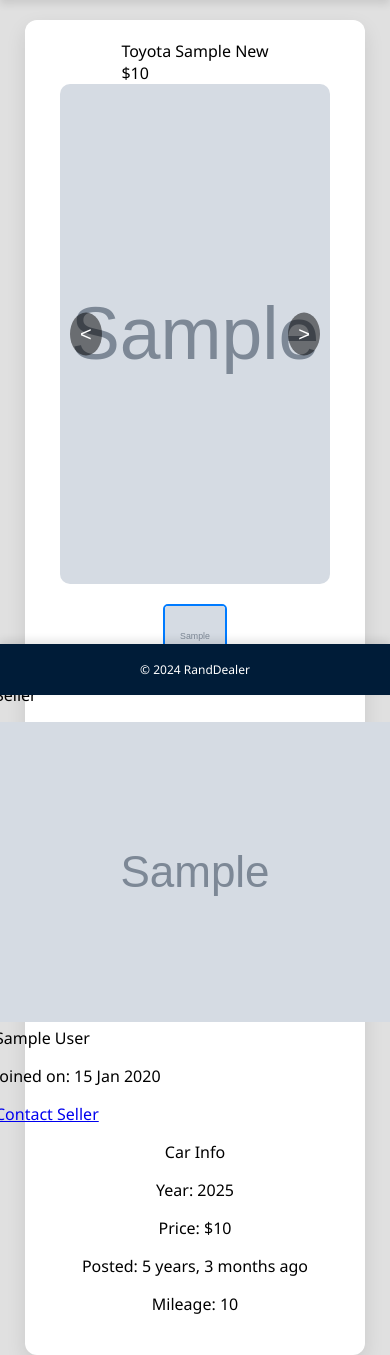
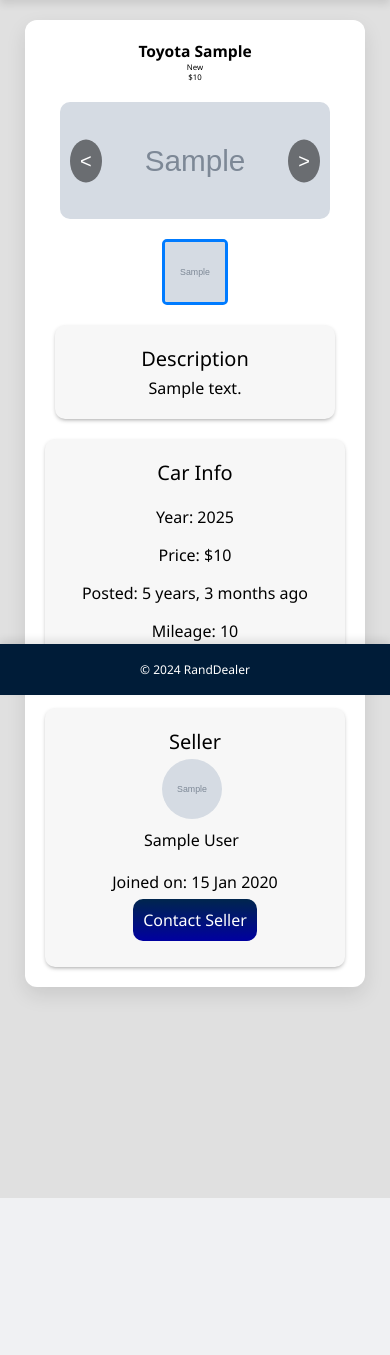
Before and after one commit to Gin154/RandDealer, a Django app: page /car/1 in a window 390 px wide. Shown: the part 149-1504 px from the top of the page. After the commit the page ends 1347 px from the top, so only its background shows below. Run offline with Django 5.2, Linux system fonts and the light colour scheme; tables that the repository leaves empty hold one stand-in row (values such as "Sample post"); grey boxes marked "Sample" are stand-in pictures.

Commit message:
Update 1.4.4
Improved visuals
-Added shadow to separate car info and seller info
-Added scale animation on hover to thumbnails
-Animations are now smoother
-Improved compatibility with smaller screens

Added information
-Car description field

```diff
--- a/main/RandDealer/templates/car.html
+++ b/main/RandDealer/templates/car.html
@@ -46,6 +46,12 @@
                         data-index="{{ forloop.counter0 }}">
                 {% endfor %}
             </div>
+        </div>
+
+
+        <div class="containersectiondescription">
+            <span>Description</span>
+            {{ car.description }}
         </div>
 
         <div class="containersection3">
--- a/main/static/styles/RandDealer/car.css
+++ b/main/static/styles/RandDealer/car.css
@@ -2,9 +2,8 @@
     display: flex;
     flex-direction: column;
     align-items: center;
-    height: 100vh;
     width: 100%;
-    margin-bottom: 100px;
+    margin-bottom: 25vh;
     margin-top: 20px;
     gap: 20px;
 
@@ -13,6 +12,7 @@
     display: flex;
     flex-direction: column;
     align-items: center;
+    gap: 20px;
     width: 50%;
     max-width: 50%;
     min-width: 300px;
@@ -44,7 +44,7 @@
     margin: 0 auto;
     overflow: hidden;
     border-radius: 10px;
-    height: 500px;
+    height: 30vw;
     display: flex;
     justify-content: center;
     align-items: center;
@@ -86,19 +86,190 @@
 }
 .thumbnails {
     display: flex;
+    flex-wrap: wrap;
     justify-content: center;
+    padding-inline: 20px;
     gap: 10px;
     margin-top: 20px;
 }
+
 .thumbnails img {
     width: 60px;
     height: 60px;
     object-fit: cover;
-    border: 2px solid transparent;
+    border: 3px solid transparent;
     cursor: pointer;
     border-radius: 5px;
-    transition: border-color 0.3s;
+    transition: border-color 0.5s, scale 0.2s;
 }
+
+.thumbnails img:hover {
+    scale: 1.1;
+}
+
 .thumbnails img.active {
     border-color: #007bff;
 }
+
+.containersection1 {
+    display: flex;
+    align-items: center;
+    height: max-content;
+    width: 90%;
+    justify-content: space-between;
+}
+
+.titlediv {
+    display: flex;
+    flex-direction: column;
+    height: 100%;
+    width: auto;
+}
+.nameandmodelspan{
+    font-size: 2.5vw;
+    font-weight: 600;
+    width: auto;
+}
+
+.conditionspan {
+    font-size: 1.5vw;
+    font-weight: 400;
+}
+
+.pricediv {
+    font-size: 1.5vw;
+    font-weight: 400;
+}
+
+@media (max-width:1200px) {
+    .containersection1 {
+        flex-direction: column;
+    }
+    .titlediv {
+        text-align: center;
+        align-items: center;
+    }
+    .nameandmodelspan{
+        font-size: 4vw;
+    }
+
+    .conditionspan {
+        font-size: 2vw;
+    }
+
+    .pricediv{
+        font-size: 2vw;
+    }
+
+}
+
+.containersectiondescription {
+    background-color: #f7f7f7;
+    display: flex;
+    flex-direction: column;
+    gap: 5px;
+    width: 80%;
+    text-align: center;
+    padding-inline: 20px;
+    box-shadow: 0px 2px 5px -2px rgb(131, 131, 131);
+    padding-block: 20px;
+    border-radius: 10px;
+
+}
+
+.containersectiondescription span {
+    font-size: 20px;
+    font-weight: 500;
+}
+
+
+.containersection3 {
+    display: flex;
+    flex-direction: row;
+    justify-content: start;
+    gap: 30px;
+}
+
+.sellerinfo, .carinfo {
+    background-color: #f7f7f7;
+    width: 20vw;
+    height: 25vh;
+    border-radius: 10px;
+    box-shadow: 0px 2px 5px -2px rgb(131, 131, 131);
+    min-width: 300px;
+}
+
+
+.sellerinfo > p {
+    text-align: center;
+}
+
+.sellerinfotitle {
+    font-size: 20px;
+    font-weight: 500;
+}
+
+.sellerpicture{
+    height: 100%;
+}
+
+.sellerpicandname {
+    display: flex;
+    flex-direction: row;
+    align-items: center;
+    height: 60px;
+    justify-content: center;
+    gap: 10px;
+    margin-right: 7px;
+}
+
+.profilepic{
+    width: 60px;
+    height: 60px;
+    border-radius: 100px;
+    object-fit: cover;
+}
+
+.carinfotitle {
+    font-size: 20px;
+    font-weight: 500;
+    text-align: center;
+}
+
+.sellercontact {
+    text-align: center;
+    transition-duration: 0.2s;
+}
+.sellercontact > a {
+    text-decoration: none;
+    border-radius: 10px;
+    padding: 10px;
+    background:linear-gradient(#00264d, rgb(0, 0, 160));
+    color: white;
+    cursor: pointer;
+    transition-duration: 0.3s;
+}
+
+.sellercontact:hover {
+    scale: 1.05;
+}
+
+.sellercontact > a:hover {
+    background: linear-gradient(#00376d, rgb(0, 0, 206));
+}
+
+@media (max-width: 1200px) {
+    .containersection3{
+        flex-direction:column-reverse;
+        gap: 10px;
+    }
+    .sellerpicandname {
+        flex-direction: column;
+        padding-bottom: 20px;
+    }
+    .sellerinfo, .carinfo {
+        height: max-content;
+        padding-bottom: 20px;
+    }
+
+}
```
Also changed, not shown: main/RandDealer/static/styles/RandDealer/car.css (+57 -3 lines), main/static/styles/RandDealer/carlist.css (+3 -10 lines), main/static/styles/RandDealer/profile/profile.css (+1 -112 lines).
